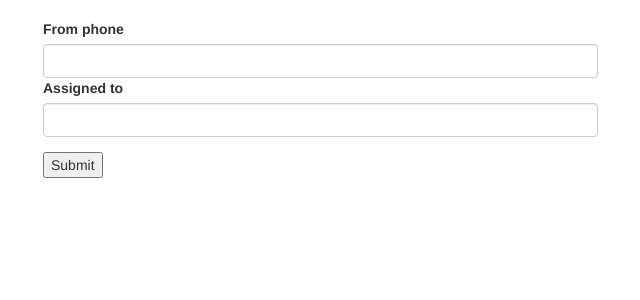
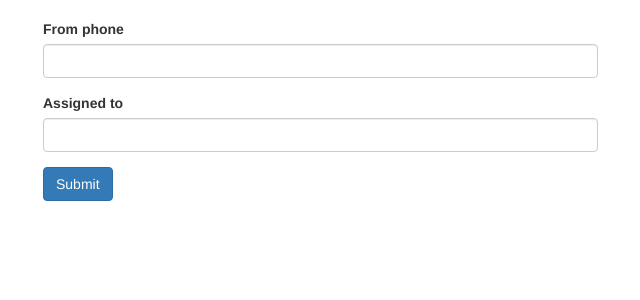
Before and after one commit to ehhop/ehhapp-twilio, a Flask app: template ehhapp_twilio/templates/intent_form.html in a window 1280 px wide. Shown: the part 51-351 px from the top of the page, without its empty margins (27-667 px from the left). Run offline with Flask 2, Linux system fonts and the light colour scheme; the template is opened without the code that fills it: values that come from a table or form of the project are taken from there, others are empty; parts of the project's set-up code (start-up, migrations or seed data) failed here and were passed over; some libraries are stand-ins or nearby versions.

Commit message:
tweaks to layout

```diff
--- a/ehhapp_twilio/templates/_forms.html
+++ b/ehhapp_twilio/templates/_forms.html
@@ -1,7 +1,7 @@
 {% macro render(form) -%}
 
+{% for field in form %}
 <fieldset class="form-group">
-{% for field in form %}
 {% if field.type in ['CSRFTokenField', 'HiddenField'] %}
   {{ field() }}
 {% else %}
@@ -29,6 +29,6 @@
     </div>
   </div>
 {% endif %}
+</fieldset>
 {% endfor %}
-</fieldset>
 {% endmacro %}
--- a/ehhapp_twilio/templates/intent_form.html
+++ b/ehhapp_twilio/templates/intent_form.html
@@ -77,7 +77,7 @@
 	<h1>{{ action }} {{ data_type }}</h1>
 	<form action="{{ form_action }}" method="{{ method | d("POST") }}">
 	{{ forms.render(form) }}
-	<input type="submit" value="Submit">
+	<input type="submit" value="Submit" class="btn btn-primary">
 	</form>
 	</section>
 	{% endblock form %}
```
